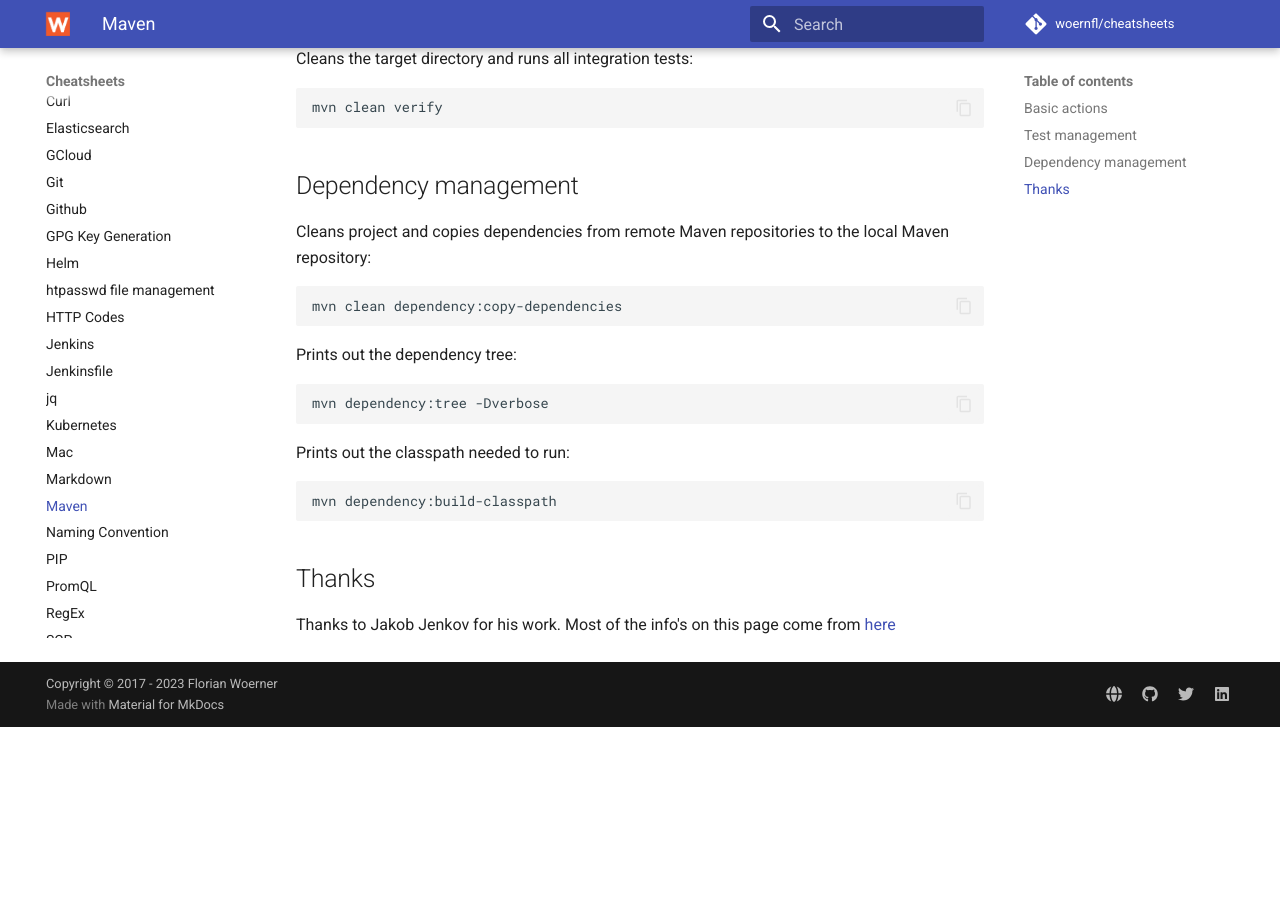
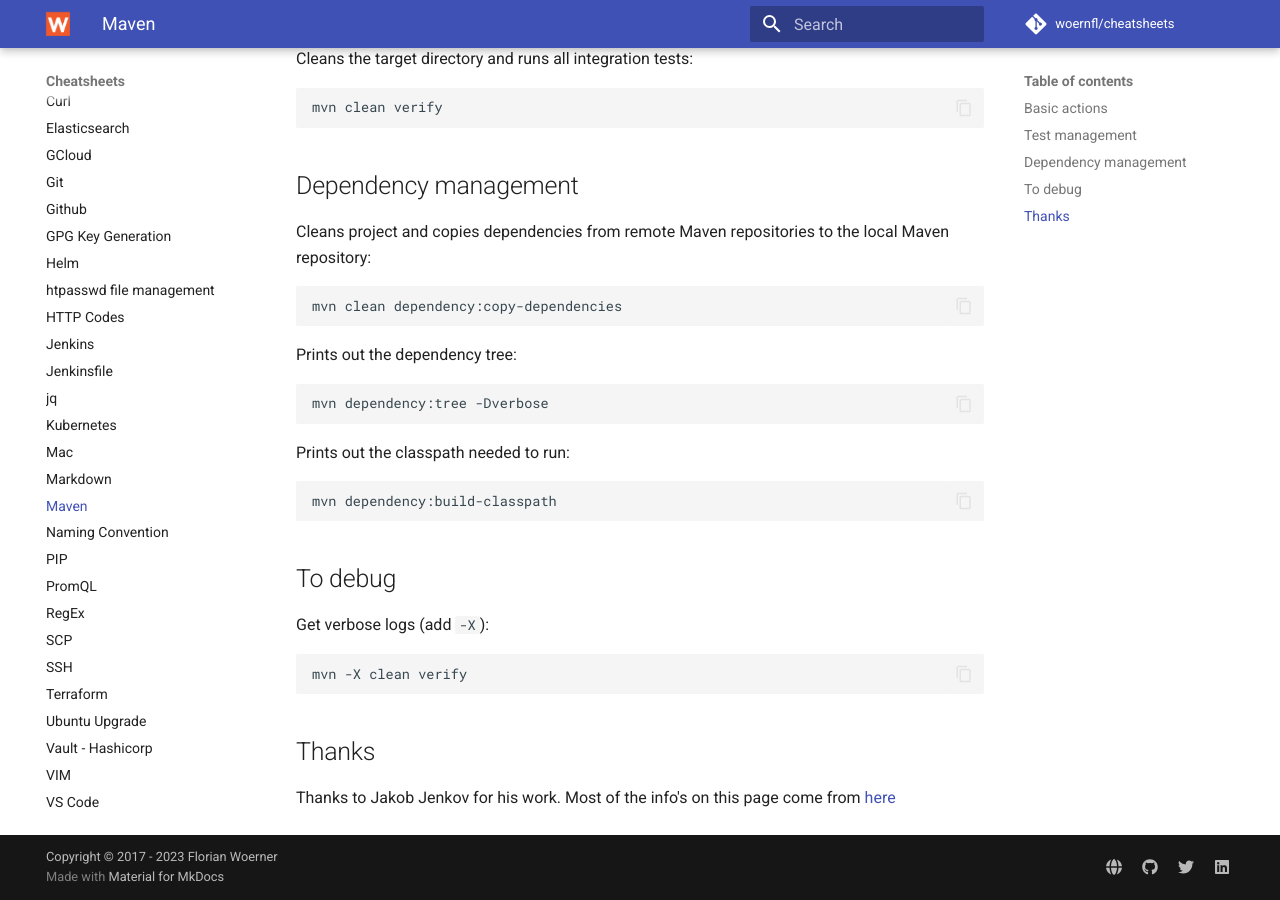
Before and after one commit to woernfl/cheatsheets, an MkDocs documentation site: the page built from docs/maven.md, in a window 1280 px wide and 900 px high, scrolled down 1045 px. Built offline with MkDocs 1.6.1 and Material for MkDocs 9.7.7, drawn with Linux system fonts in a browser that asks for light colours; comment, search, counter and statistics services are not loaded; before the commit the page ends 1772 px from its top, so only the background shows below that.

Commit message:
Update maven.md

````diff
--- a/docs/maven.md
+++ b/docs/maven.md
@@ -72,6 +72,14 @@
 mvn dependency:build-classpath
 ```
 
+## To debug
+
+Get verbose logs (add `-X`):
+
+```bash
+mvn -X clean verify
+```
+
 ## Thanks
 
 Thanks to Jakob Jenkov for his work. Most of the info's on this page come from [here](https://jenkov.com/tutorials/maven/maven-commands.html)
````
